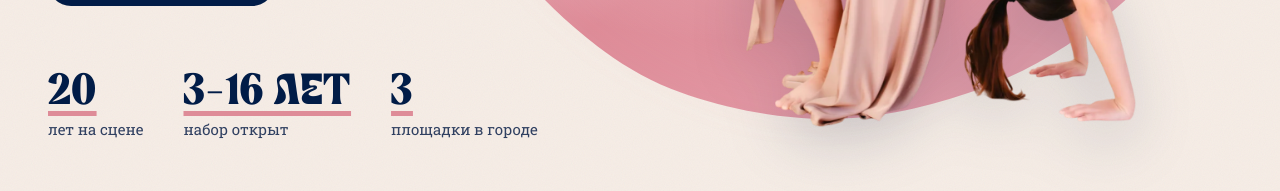
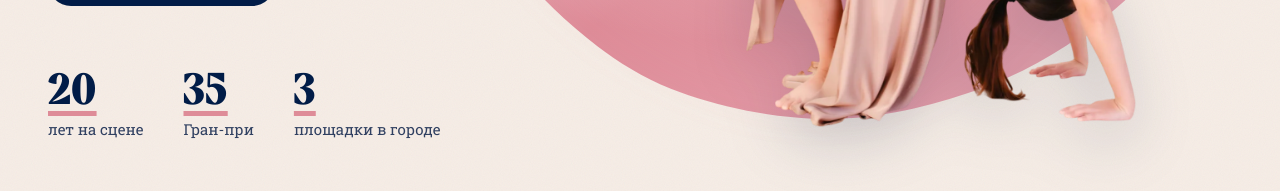
Before and after one commit to pollyzaver/surprise, a React (Vite) app: page / in a window 1280 px wide. Shown: the part 592-783 px from the top of the page. Built offline with nearby package versions, Linux system fonts and the light colour scheme; no server answers.

Commit message:
Главная: 35 Гран-при вместо возраста

```diff
--- a/src/data/content.js
+++ b/src/data/content.js
@@ -42,7 +42,7 @@ export const hero = {
     "Участница ансамбля в пудровой драпировке, мостик — кадр из студийной съёмки коллектива",
   facts: [
     { value: "20", label: "лет на сцене" },
-    { value: "3–16 лет", label: "набор открыт" },
+    { value: "35", label: "Гран-при" },
     { value: "3", label: "площадки в городе" },
   ],
 };
```
